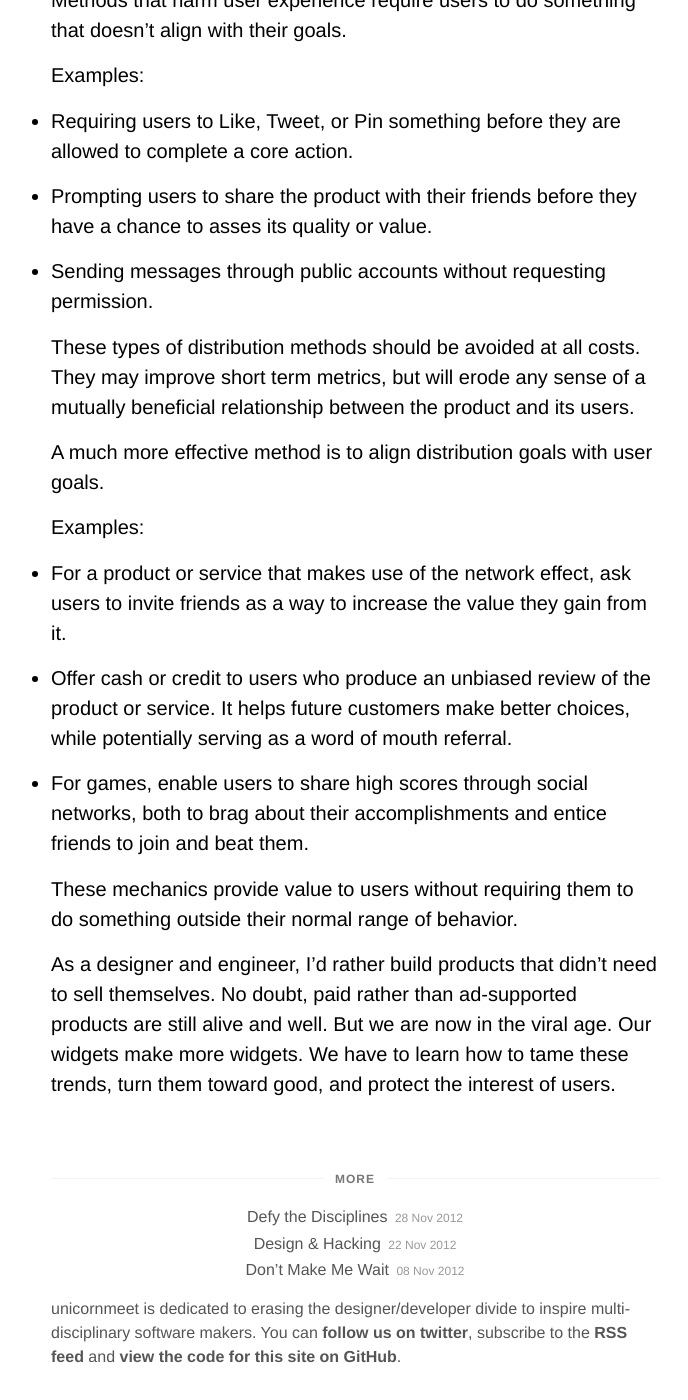
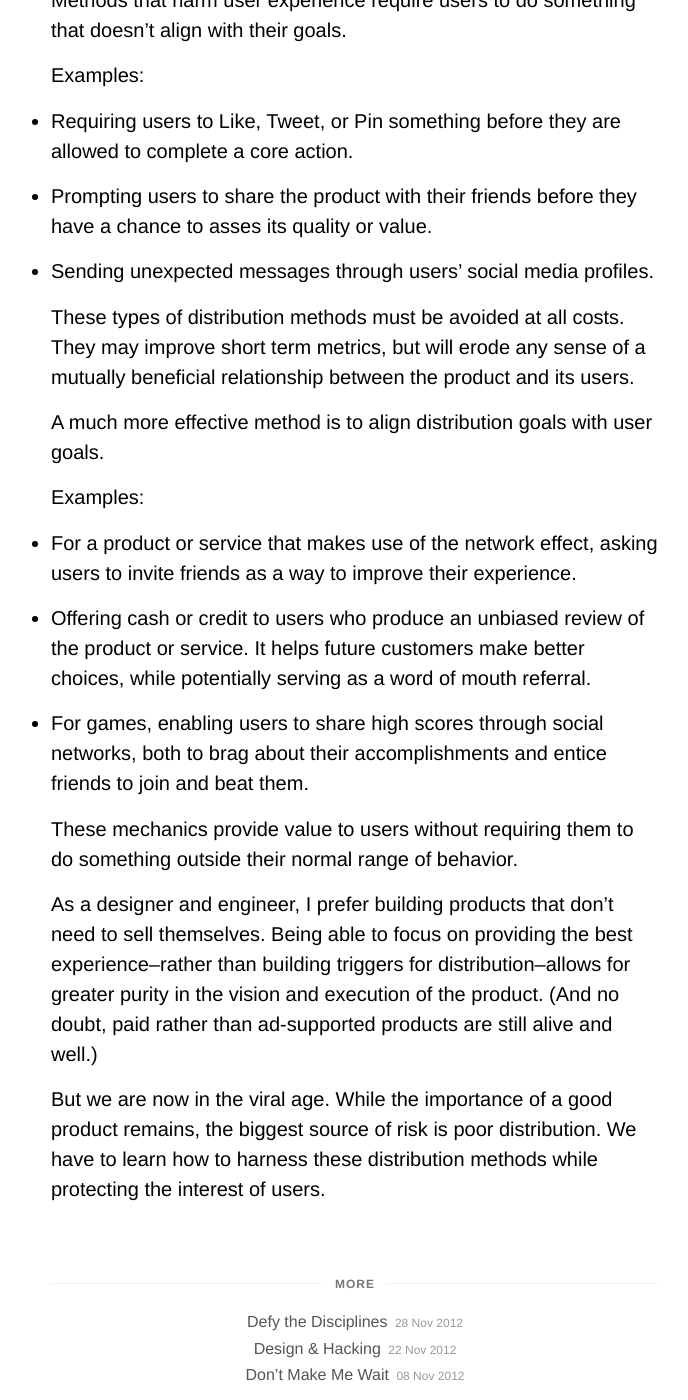
Before and after one commit to ehmorris/unicornmeet, a Jekyll site: the page built from _posts/2012-12-10-product-vs-distribution.md, in a window 1280 px wide and 1400 px high, scrolled down 789 px. Shown: the whole window, without its empty margins (285-973 px from the left). Built offline with Jekyll 4.4.1, drawn with Linux system fonts in a browser that asks for light colours; Markdown is read by kramdown in place of the engine named in the settings; some of the changed text lies outside the part shown.

Commit message:
Post edits.

```diff
--- a/_posts/2012-12-10-product-vs-distribution.md
+++ b/_posts/2012-12-10-product-vs-distribution.md
@@ -7,11 +7,11 @@ author: Chad Mazzola
 
 Product and distribution were once separate spheres. The processes involved in making a product were distinct from those involved in distributing it.
 
-For web-based products, these two worlds have collided. Distribution is now an embedded feature of many products: 'Like' to get access, pay with a tweet, invite friends for credits.
+For web-based products, these two worlds have collided. Distribution is done by features within the product itself: 'Like' to unlock, pay with a tweet, invite friends for credits.
 
-We no longer pay for these products with money, but by getting them into the hands of more people, with ads (or other more nebulous sources) providing revenue. Much debate has been had about the merits and flaws of this strategy, but given its ability to create highly-valued businesses, we can expect its continued use.
+Customers no longer pay for these products with money, but by getting them into the hands of more people, with ads (or other more nebulous sources) providing revenue. Much debate has been had about the merits and flaws of this strategy, but given its ability to create highly-valued businesses, it will continue to be used.
 
-So how do we deal with the user experience impact of these viral distribution methods? I believe we can make a clear distinction between those that harm user experience and those that can improve it.
+What is the impact on user experience of viral distribution methods embedded within products? I believe a clear distinction can be made between those that harm user experience and those that can improve it.
 
 Methods that harm user experience require users to do something that doesn't align with their goals.
 
@@ -21,20 +21,22 @@ Examples:
 
 * Prompting users to share the product with their friends before they have a chance to asses its quality or value.
 
-* Sending messages through public accounts without requesting permission.
+* Sending unexpected messages through users&rsquo; social media profiles.
 
-These types of distribution methods should be avoided at all costs. They may improve short term metrics, but will erode any sense of a mutually beneficial relationship between the product and its users.
+These types of distribution methods must be avoided at all costs. They may improve short term metrics, but will erode any sense of a mutually beneficial relationship between the product and its users.
 
 A much more effective method is to align distribution goals with user goals.
 
 Examples:
 
-* For a product or service that makes use of the network effect, ask users to invite friends as a way to increase the value they gain from it.
+* For a product or service that makes use of the network effect, asking users to invite friends as a way to improve their experience.
 
-* Offer cash or credit to users who produce an unbiased review of the product or service. It helps future customers make better choices, while potentially serving as a word of mouth referral.
+* Offering cash or credit to users who produce an unbiased review of the product or service. It helps future customers make better choices, while potentially serving as a word of mouth referral.
 
-* For games, enable users to share high scores through social networks, both to brag about their accomplishments and entice friends to join and beat them.
+* For games, enabling users to share high scores through social networks, both to brag about their accomplishments and entice friends to join and beat them.
 
 These mechanics provide value to users without requiring them to do something outside their normal range of behavior.
 
-As a designer and engineer, I'd rather build products that didn't need to sell themselves. No doubt, paid rather than ad-supported products are still alive and well. But we are now in the viral age. Our widgets make more widgets. We have to learn how to tame these trends, turn them toward good, and protect the interest of users.
+As a designer and engineer, I prefer building products that don't need to sell themselves. Being able to focus on providing the best experience--rather than building triggers for distribution--allows for greater purity in the vision and execution of the product. (And no doubt, paid rather than ad-supported products are still alive and well.)
+
+But we are now in the viral age. While the importance of a good product remains, the biggest source of risk is poor distribution. We have to learn how to harness these distribution methods while protecting the interest of users.
```
